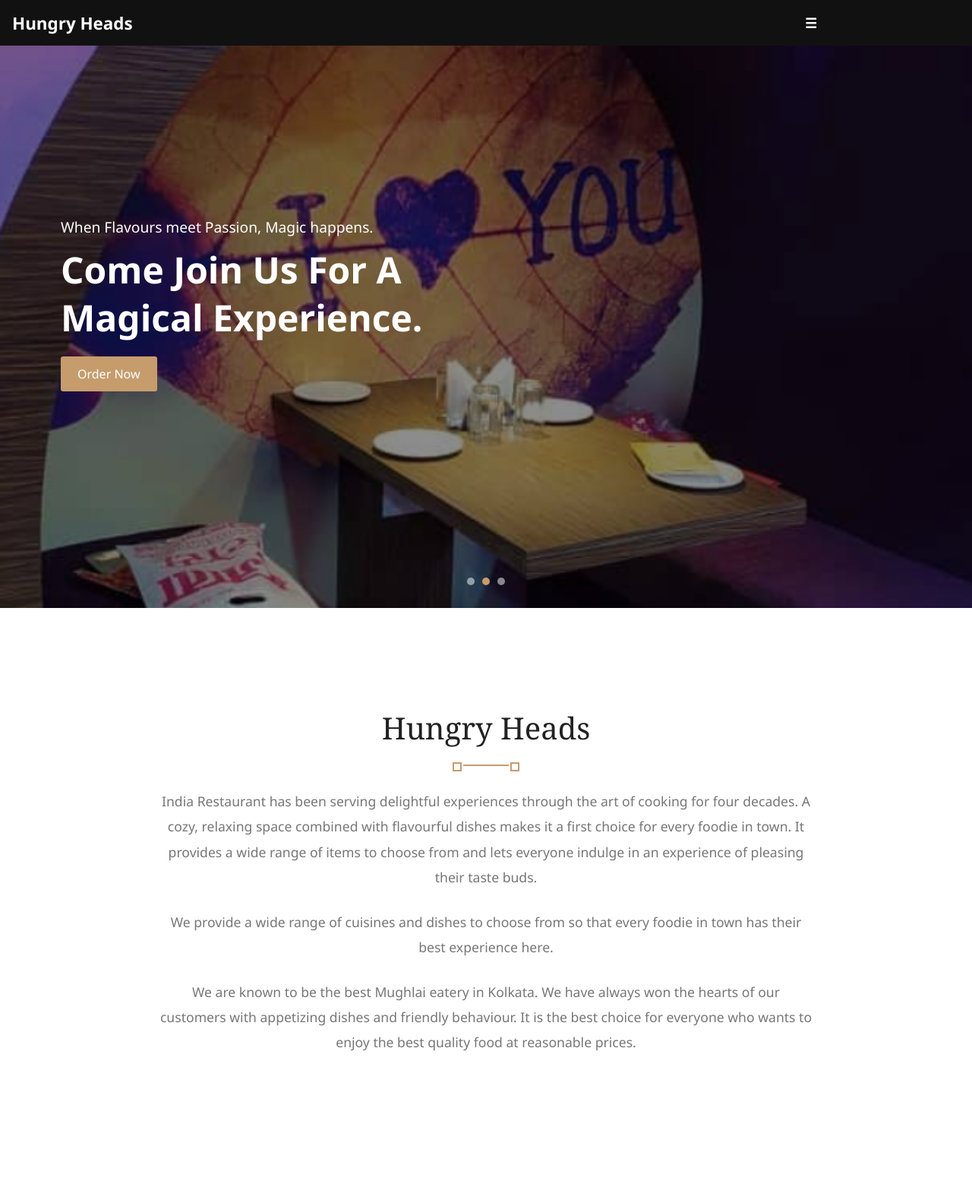
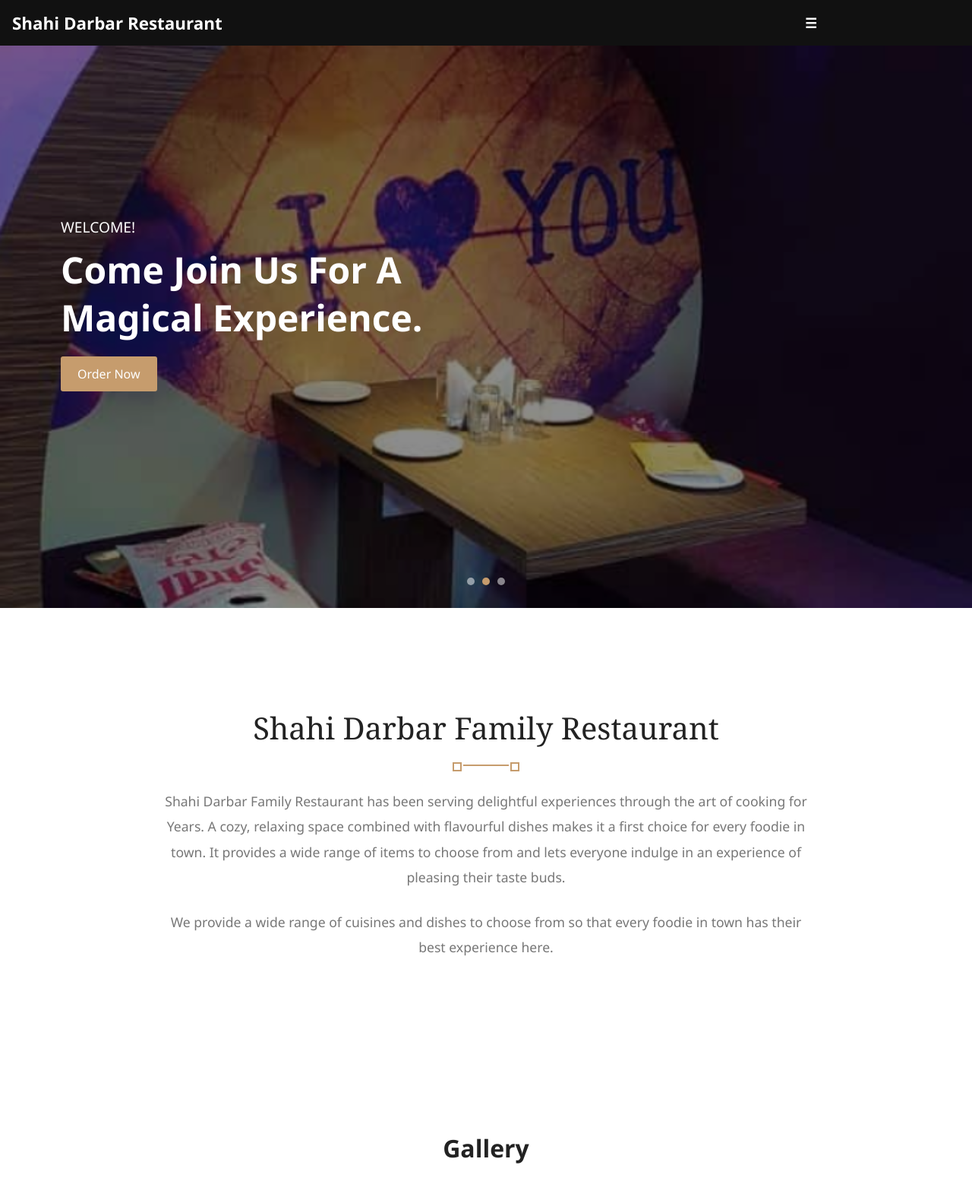
Before and after one commit to anandpurbey92-bot/HungryHeads, a plain HTML site: page index.html in a window 1280 px wide. Shown: the top 1579 px of the page at 76% size. Drawn offline with Linux system fonts and the light colour scheme.

Commit message:
Add files via upload

```diff
--- a/index.html
+++ b/index.html
@@ -3,13 +3,13 @@
 <head>
   <meta charset="UTF-8" />
   <meta name="viewport" content="width=device-width, initial-scale=1.0"/>
-  <title>Hungry Heads</title>
+  <title>Shahi Darbar Family Restaurant</title>
   <link rel="stylesheet" href="style.css"/>
 </head>
 <body>
 
   <header class="navbar">
-    <div class="logo">Hungry Heads</div>
+    <div class="logo">Shahi Darbar Restaurant</div>
 
     <div class="menu-btn" id="menuBtn">
       ☰
@@ -33,7 +33,7 @@
     <div class="hero-slide" style="background-image:url('Main2.png')"></div>
 
     <div class="hero-overlay">
-      <p class="subtitle">When Flavours meet Passion, Magic happens.</p>
+      <p class="subtitle">WELCOME!</p>
       <h1>Come Join Us For A<br/>Magical Experience.</h1>
       <a
   href="https://wa.me/91XXXXXXXXXX?text=Hello%20Hungry%20Heads%20%F0%9F%91%8B%0AI%20want%20to%20place%20an%20order."
@@ -53,15 +53,15 @@
   </section>
 
   <section class="about" id="about">
-  <h2 class="about-title">Hungry Heads</h2>
+  <h2 class="about-title">Shahi Darbar Family Restaurant</h2>
 
   <div class="divider">
     <span></span>
   </div>
 
   <p>
-    India Restaurant has been serving delightful experiences through the art of
-    cooking for four decades. A cozy, relaxing space combined with flavourful
+    Shahi Darbar Family Restaurant has been serving delightful experiences through the art of
+    cooking for Years. A cozy, relaxing space combined with flavourful
     dishes makes it a first choice for every foodie in town. It provides a wide
     range of items to choose from and lets everyone indulge in an experience of
     pleasing their taste buds.
@@ -72,12 +72,6 @@
     foodie in town has their best experience here.
   </p>
 
-  <p>
-    We are known to be the best Mughlai eatery in Kolkata. We have always won the
-    hearts of our customers with appetizing dishes and friendly behaviour. It is
-    the best choice for everyone who wants to enjoy the best quality food at
-    reasonable prices.
-  </p>
 </section>
 
 <section class="gallery" id="gallery">
@@ -169,7 +163,7 @@
     <!-- MAP -->
     <div class="contact-map">
       <iframe
-  title="Hungry Heads Restaurant Location on Google Maps"
+  title="Shahi Darbar Family Restaurant Location on Google Maps"
   src="https://www.google.com/maps?q=Delhi&output=embed"
   loading="lazy"
   referrerpolicy="no-referrer-when-downgrade">
@@ -182,18 +176,18 @@
 
       <div class="contact-item">
         <span>📞</span>
-        <a href="tel:+919876543210">+91 xxxxx xxxxx</a>
+        <a href="tel:+91xxxxxxxxx">+91 xxxxx xxxxx</a>
       </div>
 
       <div class="contact-item">
         <span>✉️</span>
-        <a href="mailto:hungryheads@gmail.com">hungryheads@gmail.com</a>
+        <a href="mailto:XYZ@gmail.com">XYZ@gmail.com</a>
       </div>
 
       <div class="contact-item">
         <span>📸</span>
-        <a href="https://instagram.com/hungryheads" target="_blank">
-          @hungryheads
+        <a href="https://instagram.com/XYZ" target="_blank">
+          @XYZ
         </a>
       </div>
 
@@ -203,7 +197,7 @@
 
   <footer class="copyright">
   <p>
-    © <span id="year"></span> Hungry Heads. All Rights Reserved.
+    © <span id="year"></span> Shahi Darbar Family Restaurant. All Rights Reserved.
   </p>
 </footer>
 
```
